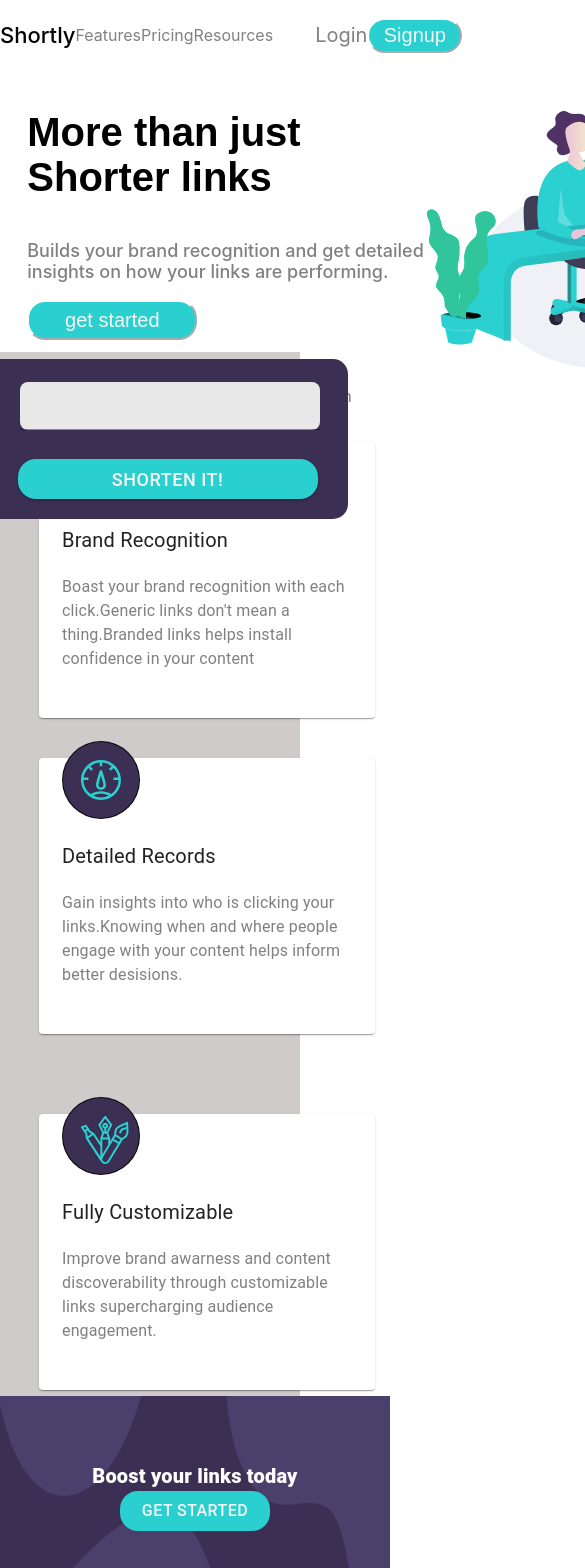
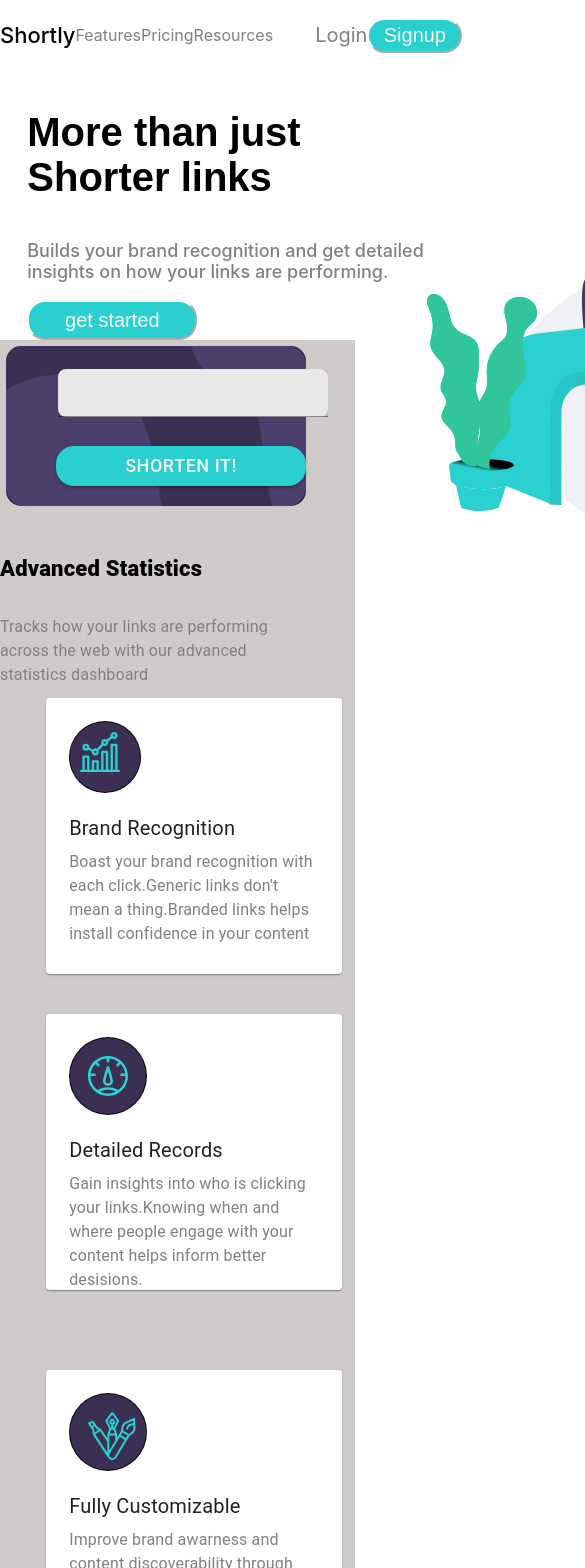
Before and after one commit to bijay3030/url-shortner, a React (Create React App) app: page / in a window 390 px wide. Shown: the top 1568 px of the page, 585 px wide, since content can reach past the window. Built offline with nearby package versions, Linux system fonts and the light colour scheme; a web font is replaced by a local one.

Commit message:
4th phase

```diff
--- a/src/App.css
+++ b/src/App.css
@@ -9,11 +9,3 @@
   padding: 0%;
 
 }
-
-@media (max-width:376px){
-  .mainpage{
-    margin:0%;
-    padding-right: 0%;
-
-  }
-}
--- a/src/components/footer.js
+++ b/src/components/footer.js
@@ -15,23 +15,25 @@ const UseStyles = makeStyles(theme => createStyles({
     height: "200px",
     width: "100%",
     position: "absolute",
-    zIndex: "1"
+    zIndex: "-2",
+
   },
 
   image: {
     height: "200px",
     width: "100%",
     position: "absolute",
-
+    zIndex: "-1",
+    [theme.breakpoints.down('sm')]: {
+      width: "375px"
+    }
   },
 
   text: {
     fontSize: "20px",
     fontWeight: "800",
     color: "white",
-    position: "relative",
-    zIndex: "3",
-    alignSelf: "center",
+    marginBottom: "25px",
 
   },
 
@@ -49,7 +51,11 @@ const UseStyles = makeStyles(theme => createStyles({
     display: "flex",
     flexDirection: "column",
     justifyContent: "space-between",
-    height: "430px",
+    [theme.breakpoints.down('sm')]: {
+      width: "300px"
+    }
+
+
   },
   lowerpart: {
     backgroundColor: " hsl(255, 11%, 22%)",
@@ -58,6 +64,24 @@ const UseStyles = makeStyles(theme => createStyles({
     padding: "4%",
     justifyContent: "space-between",
     color: "white",
+    height: "100px",
+    width: "100%",
+
+    [theme.breakpoints.down('sm')]: {
+      flexDirection: "column",
+      height: "auto",
+      alignItems: "center",
+      width: "300px",
+    }
+  },
+
+  upperpart: {
+    height: "200px",
+    width: "100%",
+    [theme.breakpoints.down('sm')]: {
+      width: "280px",
+    }
+
   },
 
   textpart: {
@@ -65,9 +89,8 @@ const UseStyles = makeStyles(theme => createStyles({
     justifyContent: "center",
     flexDirection: "column",
     height: "100%",
-    zIndex: "3",
+    alignItems: "center",
 
-    alignItems: "center",
   },
   icons: {
     display: "flex",
@@ -76,8 +99,7 @@ const UseStyles = makeStyles(theme => createStyles({
     gap: "20px",
     height: "fit-content",
     [theme.breakpoints.down('sm')]: {
-      flexDirection: "column",
-
+      justifyContent: "center",
     }
   }
 
--- a/src/components/header.css
+++ b/src/components/header.css
@@ -83,4 +83,9 @@
     width: 100%;
   }
 
+  .navbar{
+    margin: 0%;
+    padding: 0%;
+  }
+
 }
--- a/src/components/midsection.css
+++ b/src/components/midsection.css
@@ -1,13 +1,11 @@
 .textpart {
   margin-left:7%;
-
 }
 
 .midsection {
   display:flex;
   flex-direction: row;
   justify-content: space-between;
-
 }
 
 .header {
@@ -15,8 +13,6 @@
   font-weight:700;
   font-family: poppins, sans-serif;
   width: 275px;
-
-
 }
 
 .plaintext {
@@ -34,22 +30,19 @@
   width:170px;
   border-color:  white;
   color:whitesmoke;
-
-
-
 }
 
 .image {
   height:260px;
-
 }
  @media (max-width:376px){
    .midsection{
      flex-direction: column-reverse;
      width: 100%;
+     padding: 0%;
+     margin: 0%;
    }
    .textpart{
-
      display: flex;
      justify-content: center;
      flex-direction: column;
@@ -59,7 +52,7 @@
    }
    .plaintext{
      font-size: 16px;
-     width:279px;
+     width:280px;
    }
    .header{
      justify-self: center;
@@ -68,6 +61,13 @@
      display: flex;
      justify-content:center;
      flex-wrap:nowrap;
+     width:100%;
+     margin:0%;
+     padding:0%;
+   }
 
+   .mainimg{
+     width:100%;
    }
+
  }
--- a/src/components/midsection.js
+++ b/src/components/midsection.js
@@ -23,13 +23,10 @@ const midsection = () => {
           <button className="button">
             get started
           </button>
-
         </div>
-
-
       </div>
       <div className="image">
-        <img src={Mainimg} style={{ height: "300px " }} alt="mainimg" />
+        <img src={Mainimg} className="mainimg" alt="mainimg" />
       </div>
 
     </div>
--- a/src/components/searchpart.js
+++ b/src/components/searchpart.js
@@ -22,8 +22,9 @@ const UseStyles = makeStyles((theme) => ({
     justifyContent: "space-between",
     flexDirection: "column",
     [theme.breakpoints.down('sm')]: {
-      width: "300px",
-      marginTop: "3%",
+      width: "355px",
+      margin: "0%"
+
     }
   },
   bigbox: {
@@ -31,9 +32,9 @@ const UseStyles = makeStyles((theme) => ({
     width: "1200px",
     backgroundColor: " hsl(257, 27%, 26%)",
     borderRadius: "15px",
-    zIndex: "0",
+
     [theme.breakpoints.down('sm')]: {
-      width: "380px",
+      width: "300px",
       height: "160px",
       margin: "2%",
     }
@@ -43,12 +44,13 @@ const UseStyles = makeStyles((theme) => ({
     height: "100px",
     width: "auto",
     position: "absolute",
-    zIndex: "0",
     borderRadius: "20px",
     [theme.breakpoints.down('sm')]: {
-      width: "20px",
-      height: "20px",
+      width: "300px",
+      height: "160px",
+
     }
+
   },
 
   textfield: {
@@ -60,12 +62,12 @@ const UseStyles = makeStyles((theme) => ({
     marginLeft: "52px",
     marginTop: "23px",
     [theme.breakpoints.down('sm')]: {
-      width: "300px",
+      width: "270px",
+
     }
 
   },
   buttons: {
-    position: "absolute",
     zIndex: "1",
     marginLeft: "1000px",
     marginTop: "27px",
@@ -79,20 +81,18 @@ const UseStyles = makeStyles((theme) => ({
     color: "whitesmoke",
     [theme.breakpoints.down('sm')]: {
       margin: "0",
-      width: "300px",
+      width: "250px",
       marginTop: "100px",
-      marginLeft: "50px"
+      marginLeft: "50px",
+
     }
   },
 
   inputfield: {
-    position: "absolute",
-    zIndex: "1",
     marginLeft: "200px",
     marginTop: "-50px",
     [theme.breakpoints.down('sm')]: {
       margin: "0",
-
     }
   },
 
@@ -105,6 +105,9 @@ const UseStyles = makeStyles((theme) => ({
   text: {
     color: "gray",
     width: "430px",
+    [theme.breakpoints.down('sm')]: {
+      width: "300px"
+    }
   },
 
   textpart: {
@@ -115,8 +118,9 @@ const UseStyles = makeStyles((theme) => ({
     marginTop: "9%",
     [theme.breakpoints.down('sm')]: {
       margin: "0%",
-      justifyContent: "space-between"
-
+      justifyContent: "space-between",
+      gap: "30px",
+      marginTop: "5%",
     }
   },
 
@@ -124,6 +128,9 @@ const UseStyles = makeStyles((theme) => ({
     width: "290px",
     padding: "23px",
     height: "230px",
+    [theme.breakpoints.down('sm')]: {
+      width: "250px"
+    }
   },
 
   box: {
@@ -137,8 +144,8 @@ const UseStyles = makeStyles((theme) => ({
   brand: {
     fontSize: "20px",
     fontWeight: "800px",
-    marginTop: "60px",
-    marginBottom: "20px",
+    marginTop: "20px",
+    marginBottom: "7px",
   },
 
   card2: {
@@ -146,6 +153,9 @@ const UseStyles = makeStyles((theme) => ({
     padding: "23px",
     height: "230px",
     marginTop: "40px",
+    [theme.breakpoints.down('sm')]: {
+      width: "250px"
+    }
 
   },
 
@@ -160,8 +170,8 @@ const UseStyles = makeStyles((theme) => ({
   detailrecords: {
     fontSize: "20px",
     fontWeight: "800px",
-    marginTop: "60px",
-    marginBottom: "20px",
+    marginTop: "20px",
+    marginBottom: "7px",
   },
 
   card3: {
@@ -169,6 +179,9 @@ const UseStyles = makeStyles((theme) => ({
     padding: "23px",
     height: "230px",
     marginTop: "80px",
+    [theme.breakpoints.down('sm')]: {
+      width: "250px"
+    }
   },
 
   box3: {
@@ -182,8 +195,8 @@ const UseStyles = makeStyles((theme) => ({
   fullycustomize: {
     fontSize: "20px",
     fontWeight: "1000px",
-    marginTop: "60px",
-    marginBottom: "20px",
+    marginTop: "20px",
+    marginBottom: "7px",
   },
   card: {
     padding: "3% 13% 2% 13%",
@@ -193,6 +206,9 @@ const UseStyles = makeStyles((theme) => ({
     [theme.breakpoints.down('sm')]: {
       flexDirection: "column",
       justifyContent: "space-evenly",
+      margin: "0%",
+      width: "260px"
+
 
     }
   },
@@ -204,6 +220,8 @@ const UseStyles = makeStyles((theme) => ({
     gap: "25px",
     alignItems: "center",
     [theme.breakpoints.down('sm')]: {
+      justifyContent: "space-around",
+      width: "300px"
 
     }
   },
@@ -304,9 +322,9 @@ const Searchpart = () => {
 
 
       <div className={classes.card}>
-        <div style={{ position: "relative", zIndex: "0" }}>
+        <div >
           <Card className={classes.card1}>
-            <div style={{ position: "absolute", zIndex: "1", marginTop: "-40px" }}>
+            <div >
               <Box border={1} className={classes.box}>
                 <img src={Brandedrecognition} alt="imgbrand" />
               </Box>
@@ -320,9 +338,9 @@ const Searchpart = () => {
           </Card>
         </div>
 
-        <div style={{ position: "relative", zIndex: "0" }}>
+        <div >
           <Card className={classes.card2}>
-            <div style={{ position: "absolute", zIndex: "1", marginTop: "-40px" }}>
+            <div >
               <Box border={1} className={classes.box2}>
                 <img src={Detailrecord} alt="detailedrecord" />
               </Box>
@@ -336,9 +354,9 @@ const Searchpart = () => {
           </Card>
         </div>
 
-        <div style={{ position: "relative", zIndex: "0" }}>
+        <div >
           <Card className={classes.card3}>
-            <div style={{ position: "absolute", zIndex: "1", marginTop: "-40px" }}>
+            <div >
               <Box border={1} className={classes.box3}>
                 <img src={Fullycustomize} alt="fully" />
               </Box>
@@ -351,11 +369,7 @@ const Searchpart = () => {
               </Typography>
           </Card>
         </div>
-
       </div>
-
-
-
     </div >
   )
 }
```
